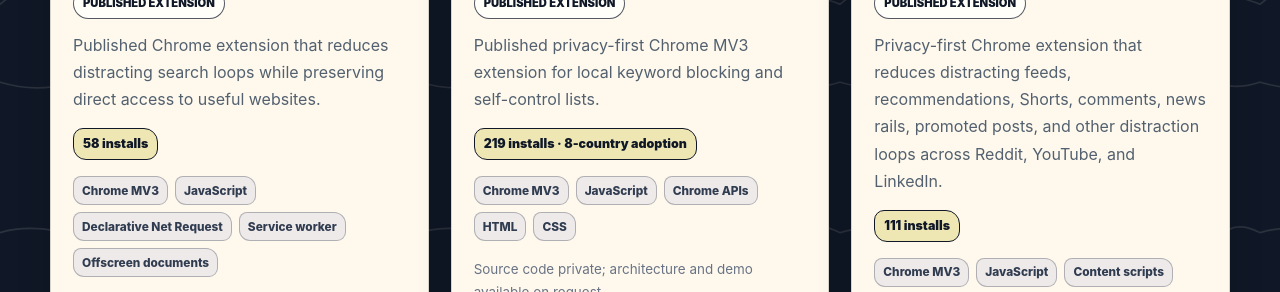
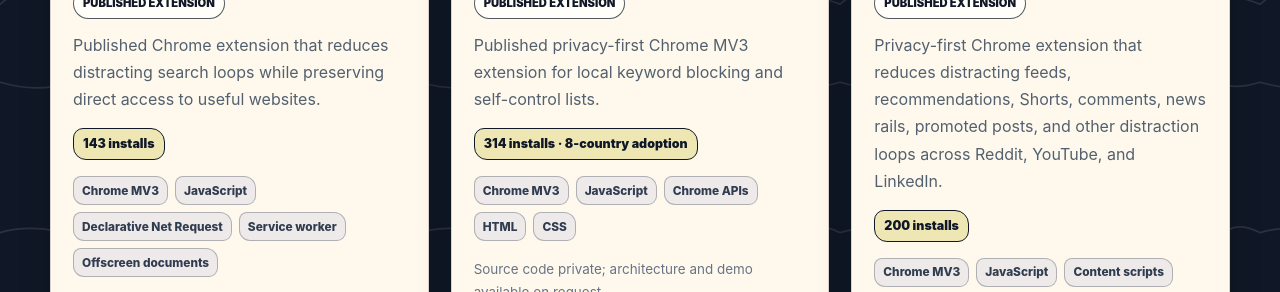
Before and after one commit to ShauryaDas924/Portfolio-Website, a React (Vite) app: page / in a window 1280 px wide. Shown: the part 3180-3472 px from the top of the page. Built offline with nearby package versions, Linux system fonts and the light colour scheme.

Commit message:
metrics update

```diff
--- a/src/data/portfolioData.js
+++ b/src/data/portfolioData.js
@@ -168,7 +168,7 @@ export const products = [
     'Node tests',
   ],
   status: 'Published extension',
-  metric: '58 installs',
+  metric: '143 installs',
   accent: 'blue',
   previewLabel: 'direct-access and location controls',
   highlights: [
@@ -208,7 +208,7 @@ export const products = [
       'Published privacy-first Chrome MV3 extension for local keyword blocking and self-control lists.',
     techStack: ['Chrome MV3', 'JavaScript', 'Chrome APIs', 'HTML', 'CSS'],
     status: 'Published extension',
-    metric: '219 installs · 8-country adoption',
+    metric: '314 installs · 8-country adoption',
     accent: 'lavender',
     previewLabel: 'extension controls and blocked page',
     logo: '/product-logos/keyword-blocker-logo.png',
@@ -253,7 +253,7 @@ export const products = [
       'Node tests',
     ],
     status: 'Published extension',
-    metric: '111 installs',
+    metric: '200 installs',
     accent: 'mint',
     previewLabel: 'Reddit, YouTube, and LinkedIn guardrails',
     logo: '/product-logos/discipline-feed-guard-logo.png',
```
